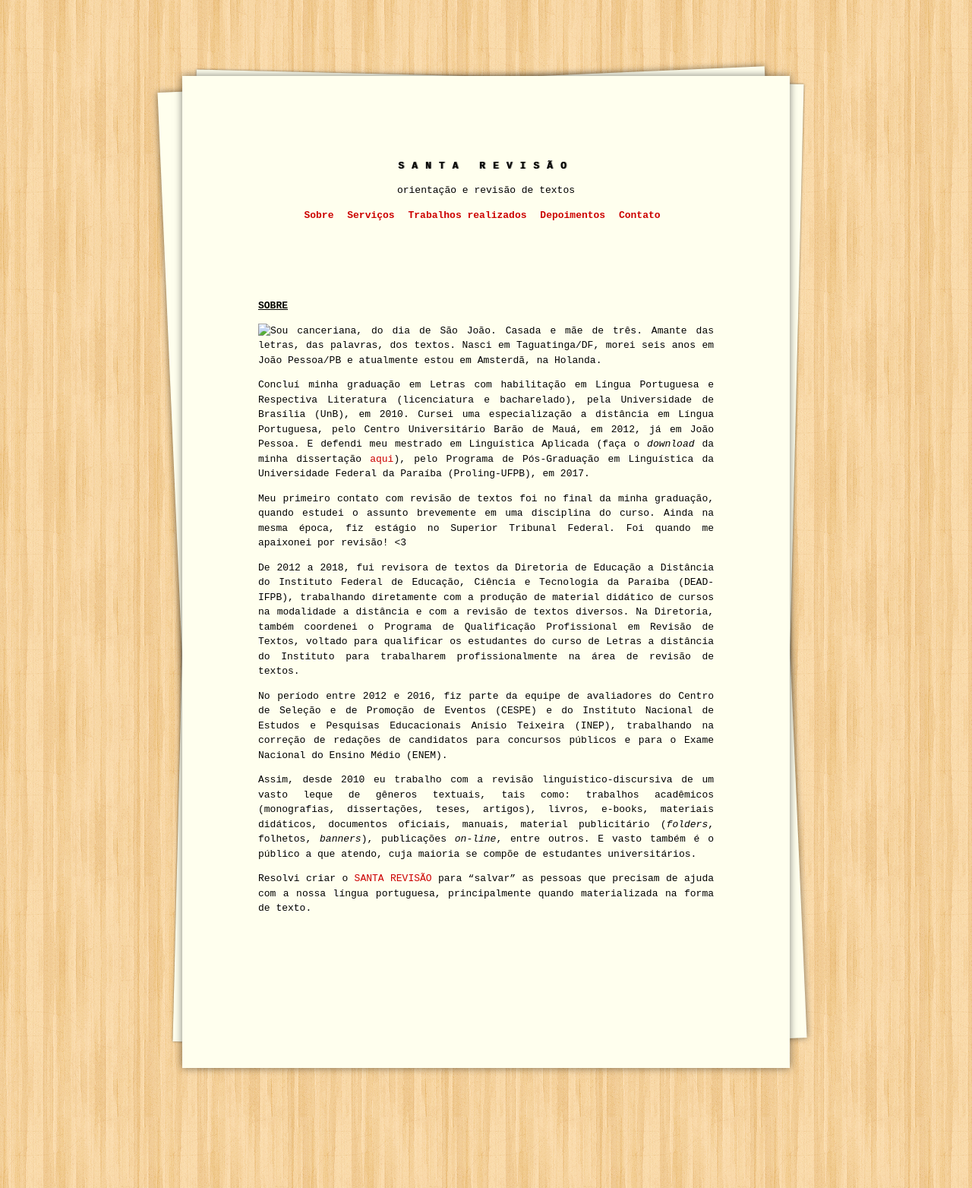
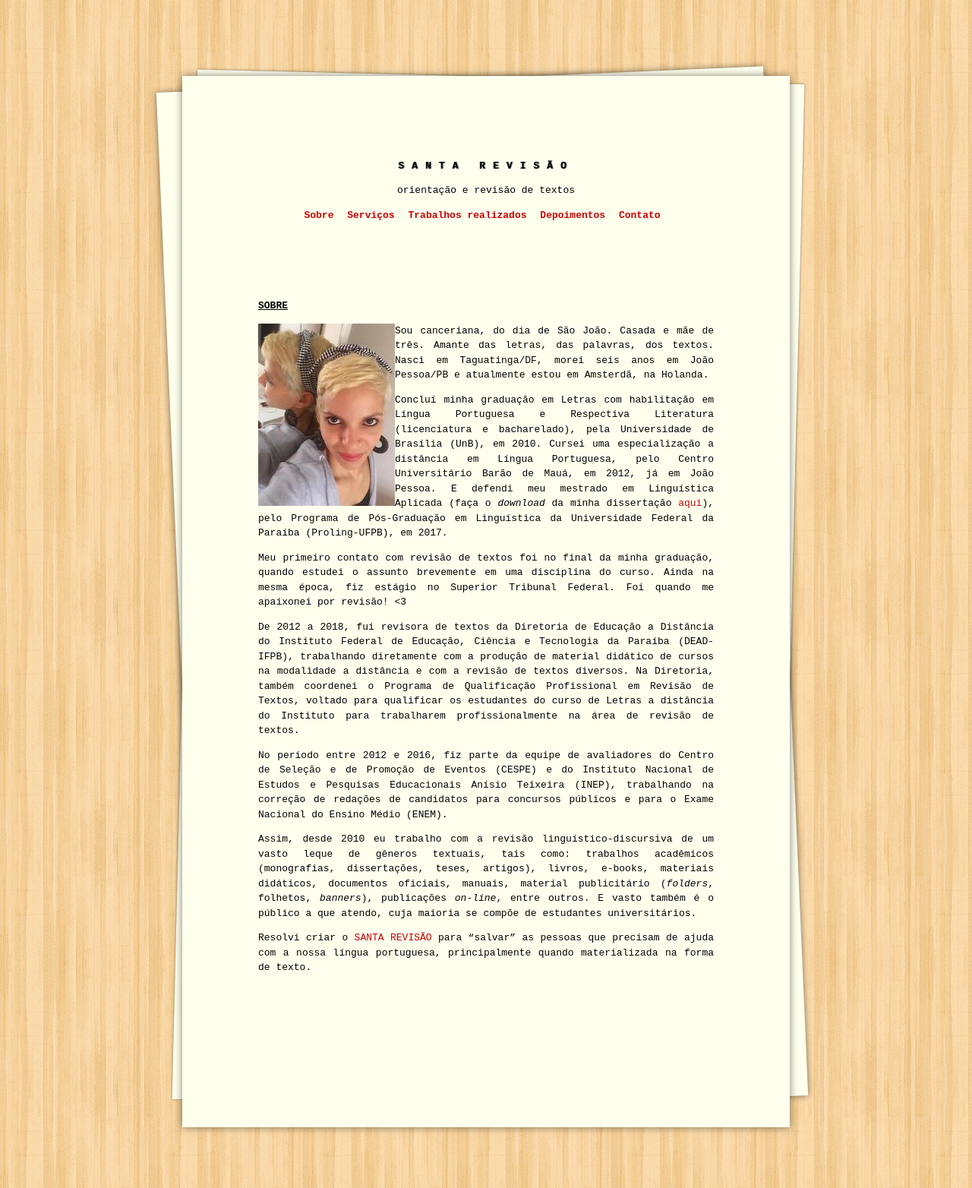
Before and after one commit to raqueldiniz/site, a Jekyll site: the page built from sobre.md, in a window 1280 px wide. Shown: the whole page at 76% size. Built offline with Jekyll 4.4.1, drawn with Linux system fonts in a browser that asks for light colours.

Commit message:
Update sobre.md

```diff
--- a/sobre.md
+++ b/sobre.md
@@ -4,7 +4,7 @@ title: Sobre
 permalink: /sobre/
 ---
 
-<p> <img src="images/foto-raquel2.jpg" align="left">
+<p> <img src="/images/foto-raquel2.jpg" align="left">
 Sou canceriana, do dia de São João. Casada e mãe de três. Amante das letras, das palavras, dos textos. Nasci em Taguatinga/DF, morei seis anos em João Pessoa/PB e atualmente estou em Amsterdã, na Holanda. <br />
 </p>
 
```
